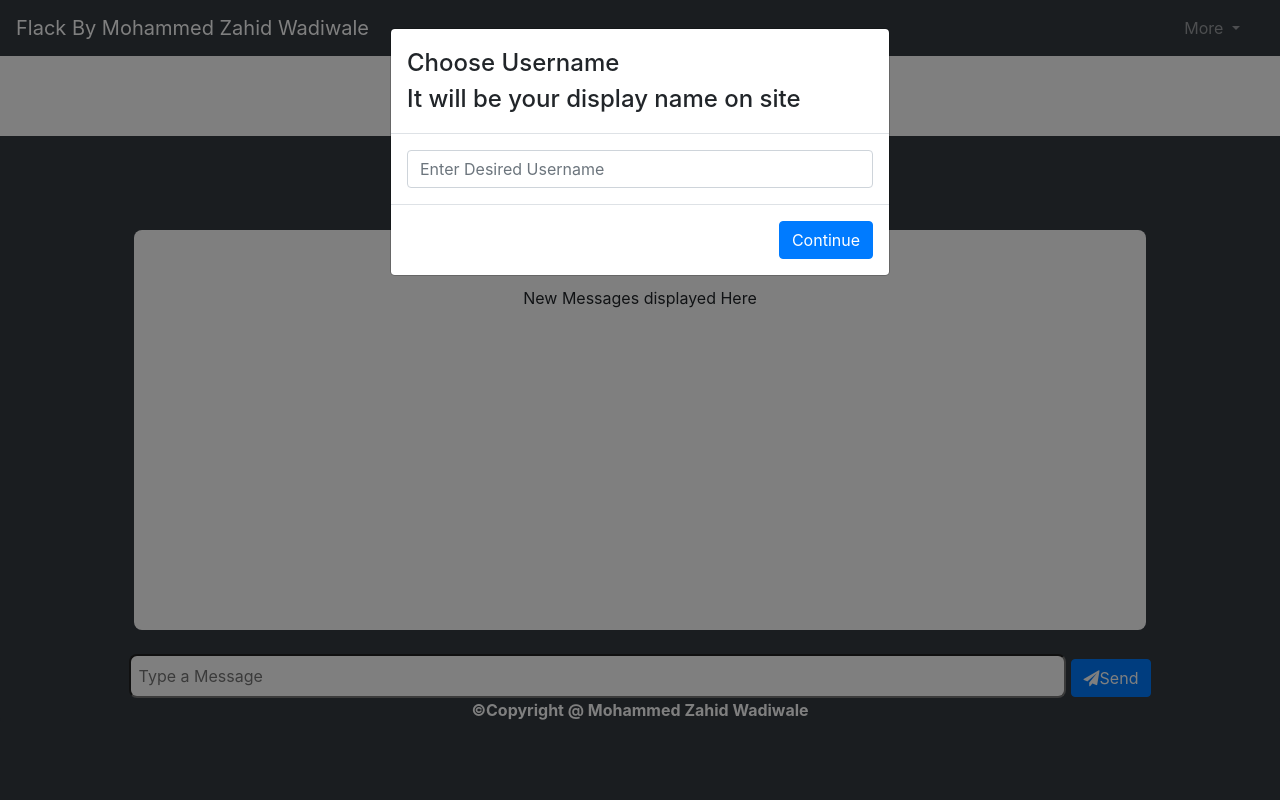
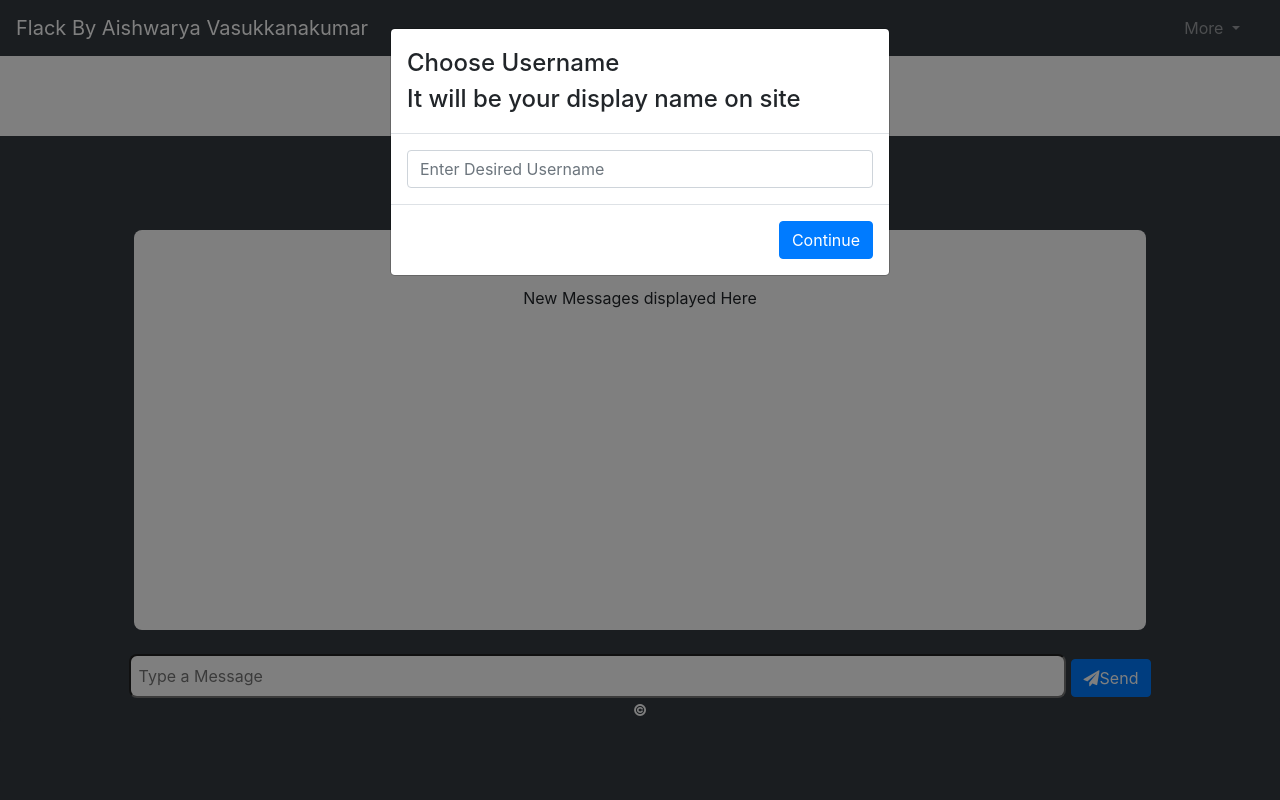
Before and after one commit to aishwaryavasu0509/chathappens, a Flask app: template templates/index2.html in a window 1280 px wide. Run offline with Flask 2, Linux system fonts and the light colour scheme; the template is opened without the code that fills it: most values are stand-ins (such as "Sample title", 1, 10 or a date in 2020); some libraries are stand-ins or nearby versions.

Commit message:
Update index2.html

```diff
--- a/templates/index2.html
+++ b/templates/index2.html
@@ -16,7 +16,7 @@
 
     <body class="bg-dark">
         <nav class="navbar navbar-expand-sm bg-dark navbar-dark">
-            <a class="navbar-brand" href="#">Flack By Mohammed Zahid Wadiwale</a>
+            <a class="navbar-brand" href="#">Flack By Aishwarya Vasukkanakumar</a>
             <ul class="navbar-nav ml-auto" >
                 <li class="nav-item dropdown">
                     <a class="nav-link dropdown-toggle" href="#" id="navbardrop" data-toggle="dropdown">
@@ -114,7 +114,7 @@
                 <input type="text" class="sendbar" style="width:75%;padding: 1vh 1vh 1vh;border-radius:1vh;" placeholder="Type a Message" name="mymessage" id="mymessage">
                 <button name="send" id="send" class="btn btn-primary"><i class="fa fa-paper-plane" aria-hidden="true"></i>Send</button>
                 <br>
-                <p style="color:white;font-weight: bold;">&copy;Copyright @ Mohammed Zahid Wadiwale</p>
+                <p style="color:white;font-weight: bold;">&copy;</p>
             </div>
         </div>
     </body>
```
